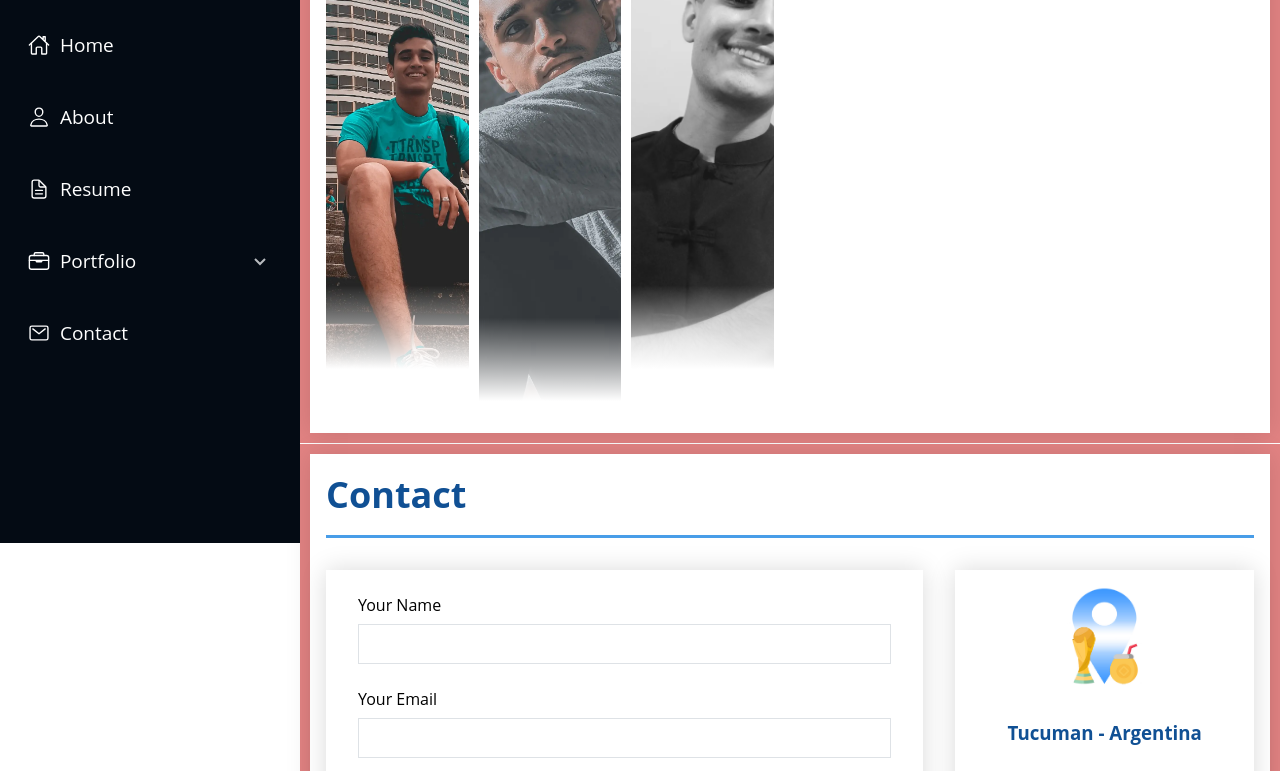
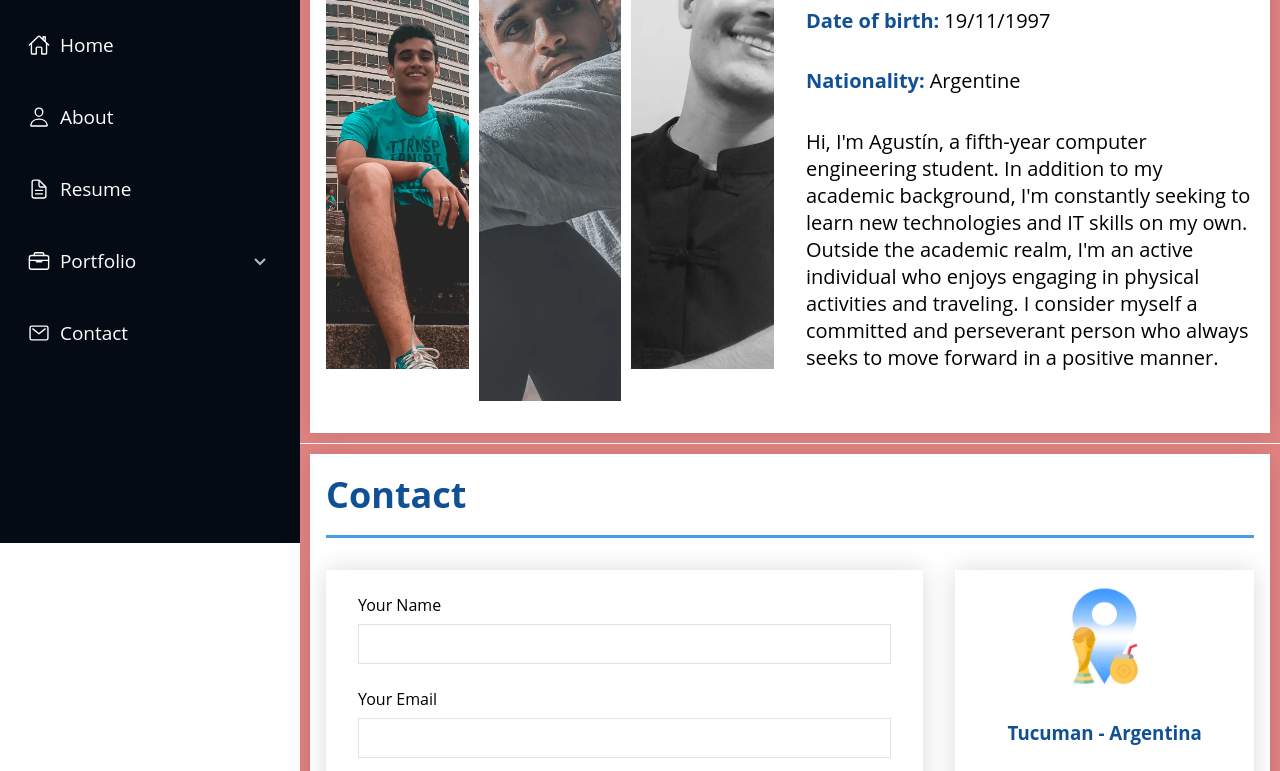
Before and after one commit to agustinw16/agustinw16.github.io, a plain HTML site: page index.html in a window 1280 px wide. Shown: the part 257-1028 px from the top of the page. Drawn offline with nearby package versions, Linux system fonts and the light colour scheme.

Commit message:
Add: informacion personal en section about

```diff
--- a/css/style.css
+++ b/css/style.css
@@ -530,23 +530,24 @@ clase dropdown_arrow se le agregar un transform para rotar la flecha 180°*/
     background-position: center; /*Posicion del background*/
     /*background-size: cover;/*Con cover la imagen se escalará según sea necesario para cubrir el contenedor (puede dejar contenido fuera)*/
     background-size: 500px 660px;
+    background-repeat: no-repeat;
     transition: 0.25s; /*Transicion para las propiedades(en este caso el filtro grayscale y brightness al hacer hover)*/
     display: flex;
     justify-content: center;
     align-items: center;
-    filter: grayscale(0) brightness(1); /*Le doy un filtro gris(0) es decir sin efecto y un brillo(1) es decir lo normal*/
+    /*filter: grayscale(0) brightness(1); /*Le doy un filtro gris(0) es decir sin efecto y un brillo(1) es decir lo normal*/
 }
 .three{
-    background-size: 420px 560px !important;
+    /*background-size: 420px 560px !important;/**/
 }
 
 /*Estilo al pasar el mouse sobre el div gallery*/
 .gallery:hover .box{
-    filter: grayscale(1); /*Todo el contenedor tendra un filtro gris (las imagenes se haran grises)*/
+    /*filter: grayscale(1); /*Todo el contenedor tendra un filtro gris (las imagenes se haran grises)*/
 }
 /*Estilo al pasar el mouse sobre el div que contiene las imagenes*/
 .gallery .box:hover{
-    filter: grayscale(0) brightness(1); /*Cada div de imagen sobre el que pase el mouse se le quita el filtro gris y se le aumenta el brillo un 25%*/
+    /*filter: grayscale(0) brightness(1); /*Cada div de imagen sobre el que pase el mouse se le quita el filtro gris y se le aumenta el brillo un 25%*/
 }
 
 /*Estilo para los elementos del contenedor que contiene las clase "one", se le aplicara un hover*/
@@ -563,8 +564,8 @@ clase dropdown_arrow se le agregar un transform para rotar la flecha 180°*/
 }
 /*Estilo para el desvanecimiento de los bordes de la imagen*/
 .gallery .box::before{
-    content: ''; /*Genero un contenido vacio*/
-    position: absolute;
+    /*content: ''; /*Genero un contenido vacio*/
+    /*position: absolute;
     width: 100%;
     height: 100%;
     background: linear-gradient(rgb(252, 250, 250),transparent,transparent,transparent,transparent,transparent,#fff);
@@ -581,16 +582,39 @@ clase dropdown_arrow se le agregar un transform para rotar la flecha 180°*/
 .gallery .box:nth-child(odd){
     transform: translateY(-1rem); /*Envio el div 1rem arriba*/
 }
+
+/*Estilo del contenedor de la informacion acerca de mi*/
+.information-about{
+    display: flex; /*Hago flexible el contenedor de la informacion*/
+    flex-wrap: wrap; /*Los elementos se ajustaran automaticamente*/
+}
+/*Estilo para los div hijos del div information-about*/
+.information-about div{
+    /*padding-right: 1rem; /*Espacio derecho de un rem entre el contenedor y el texto*/
+    width: 100%;  /*Los div hijos no podran tener un tamaño menor a 50% de esa forma los elementos se posicionaran uno debajo de otro*/
+    margin-bottom: 20px; /*Espacio que deja cada div debajo de el*/
+    font-size: 20px;
+    /*white-space: nowrap; /*Los textos de los divs se mantendran en una sola linea*/
+}
+/*Estilo para los textos strong del div information-about*/
+.information-about strong{
+    margin-right: 5px;  /*Margen derecho entre los strong y los span*/
+    color: #105094;
+}
+/*Estilo para los parrafos del div information-about*/
+.information-about p{
+    font-size: 20px;
+}
 /*||||||||||||||||||||||||||||||||||||||||||||||||||||||||||||||||||*/
-/*                  DISEÑO RESPONSIVE-SECCION CONTACTO                */
+/*                  DISEÑO RESPONSIVE-SECCION ABOUT                 */
 /*||||||||||||||||||||||||||||||||||||||||||||||||||||||||||||||||||*/
 
-/*Este estilo se aplicara cuando la resolucion de la pantalla sea 768px o menos*/
+/*Este estilo se aplicara cuando la resolucion de la pantalla sea 1200px o menos*/
 @media screen and (max-width: 1200px){
     .about-inner-div{
         grid-template-rows: repeat(2, 1fr); /*Tamaño de las filas*/
-        grid-template-columns: 1fr; /*Creo dos columnas de igual tamaño*/
-        gap: 2rem 0; /*1rem de espaciado entre ambas columnas*/
+        grid-template-columns: 1fr; /*Creo una columna*/
+        gap: 3rem 0; /*3rem de espaciado entre ambas filas*/
     }
 }
 /* #endregion */
--- a/index.html
+++ b/index.html
@@ -86,11 +86,27 @@
                     <div class="title-section-div"><h1>About</h1></div>
                     <div class="about-inner-div">
                         <div class="gallery">
-                            <div class="box one" style="--img:url(../assets/jav1.webp)" ></div>
-                            <div class="box two" style="--img:url(../assets/jav2.webp)" ></div>
-                            <div class="box three" style="--img:url(../assets/jav3.webp)" ></div>
+                            <div class="box one" style="--img:url(../assets/jav1.webp)"></div>
+                            <div class="box two" style="--img:url(../assets/jav2.webp)"></div>
+                            <div class="box three" style="--img:url(../assets/jav3.webp)"></div>
+                            <!--
+                            <div class="box one" style="--img:url(../assets/jav1.webp)" onclick="clickImage('one')"></div>
+                            <div class="box two" style="--img:url(../assets/jav2.webp)" onclick="clickImage('two')"></div>
+                            <div class="box three" style="--img:url(../assets/jav3.webp)" onclick="clickImage('three')"></div>
+                            -->
                         </div>
-                        <div></div>
+                        <div class="information-about">
+                            <div><strong>Name:</strong><span>Juan Agustin Veliz</span></div>
+                            <div><strong>Age:</strong><span>26</span></div>
+                            <div><strong>Date of birth:</strong><span>19/11/1997</span></div>
+                            <div><strong>Nationality:</strong><span>Argentine</span></div>
+                            <p>
+                                Hi, I'm Agustín, a fifth-year computer engineering student. In addition to my academic background,
+                                I'm constantly seeking to learn new technologies and IT skills on my own. Outside the academic realm,
+                                I'm an active individual who enjoys engaging in physical activities and traveling.
+                                I consider myself a committed and perseverant person who always seeks to move forward in a positive manner.
+                            </p>
+                        </div>
                     </div>
                 </div>
             </section>
@@ -109,9 +125,7 @@
 
                                 <label for="contact-message">Message</label>
                                 <textarea id="contact-message" name="message" cols="30" rows="10" required="true"></textarea>
-                                <!--
-                                <input type="submit" value="Enviar"/>
-                                Al ser de tipo submit ese dato se podria enviar a un servidor -->
+                                <!-- Al ser de tipo submit ese dato se podria enviar a un servidor -->
                                 <button type="submit" id="contact-send">Send</button>
                             </form>
                             <div class="contact-extra">
@@ -122,7 +136,6 @@
                         </div>
                     </div>
             </section>
-            <section id="about" class="article-section">About</section>
         </div>
 
         <!--VENTANA MODAL PARA CONFIRMAR ENVIO DE MENSAJE -->
--- a/js/sublist.js
+++ b/js/sublist.js
@@ -7,7 +7,8 @@ listElements.forEach(listElement => {
 
     if (!listElement.dataset.eventListenerAdded){ //Verifico si ya se le agrego al elemento el addEventListener (para que no se sigan agregando repetidos)
         //A cada elemento le agrego un evento que se activa al hacer click (la funcion se repetira con cada click)
-        listElement.addEventListener('click', () =>{ //El evento que le agrego es la siguiente funcion
+        listElement.addEventListener('click', (event) =>{ //El evento que le agrego es la siguiente funcion
+            event.preventDefault(); /*Quito el evento por default que hacia volver la pagina al inicio al presionar el boton*/
             /*Con classList tenemos acceso a las clases que posee el elemento en cuestion junto con una serie de metodos para manejarlas*/
             listElement.classList.toggle('arrow') /*toggle es un metodo de classList con la siguiente funcion: si la clase proporcionada
                                                 (en este caso 'arrow') se encuentra en la lista de clases la elimina, y si no se encuentra la agrega*/
```
